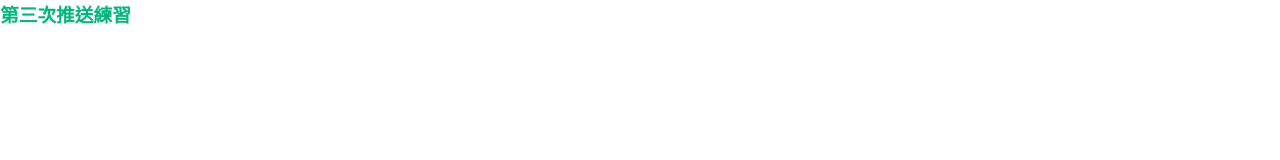
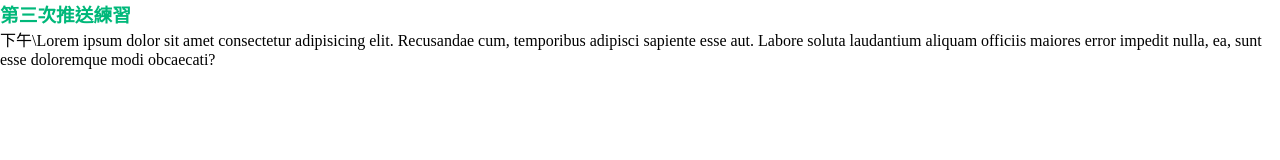
Before and after one commit to Syuan1996/ado32, a plain HTML site: page index.html in a window 1280 px wide. Drawn offline with Linux system fonts and the light colour scheme.

Commit message:
推上去2

```diff
--- a/index.html
+++ b/index.html
@@ -11,7 +11,9 @@
 <body>
 
     <h3>第三次推送練習</h3>
-
+    <p>下午\Lorem ipsum dolor sit amet consectetur adipisicing elit. Recusandae cum, temporibus adipisci sapiente esse
+        aut. Labore soluta laudantium aliquam officiis maiores error impedit nulla, ea, sunt esse doloremque modi
+        obcaecati?</p>
 
 </body>
 
```
